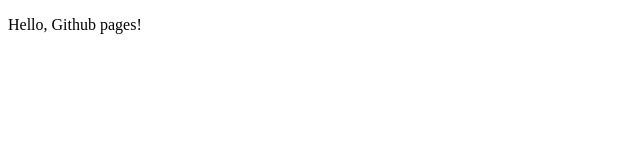
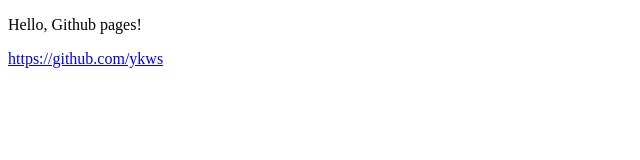
Before and after one commit to ykws/github-pages-example, a plain HTML site: page docs/index.html in a window 1280 px wide. Shown: the whole page, without its empty margins (0-640 px from the left). Drawn offline with Linux system fonts and the light colour scheme.

Commit message:
Add link

```diff
--- a/docs/index.html
+++ b/docs/index.html
@@ -30,5 +30,7 @@
   <!-- End Google Tag Manager (noscript) -->
 
   <p>Hello, Github pages!</p>
+
+  <p><a href="https://github.com/ykws">https://github.com/ykws</a></p>
 </body>
 </html>
```
